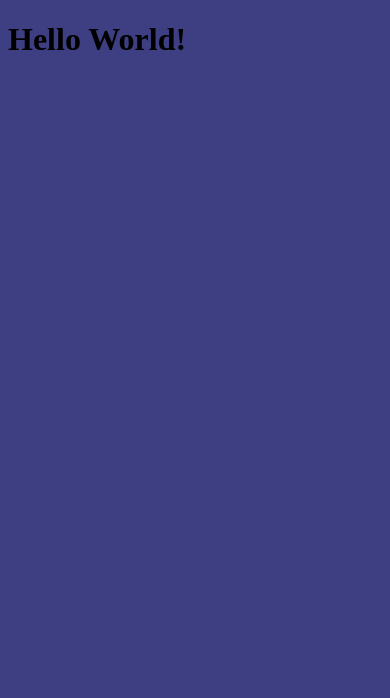
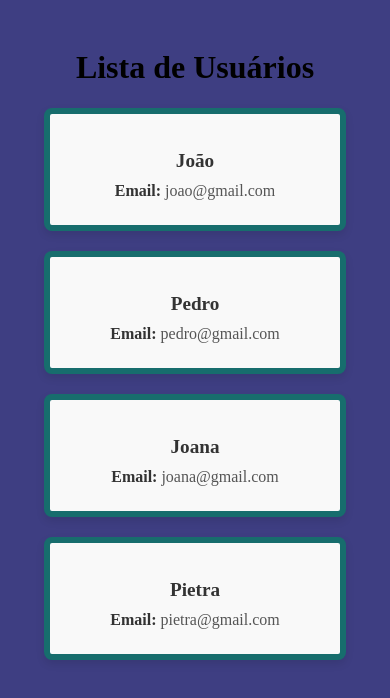
Before and after one commit to Sabrina-Marks/desafio-taqtile, a React (Vite) app in the folder taqtile/: page /users in a window 390 px wide. Shown: the top 698 px of the page. Built offline with nearby package versions, Linux system fonts and the light colour scheme.

Commit message:
Adding user screen and responsiveness

```diff
--- a/taqtile/src/pages/Login/Login.css
+++ b/taqtile/src/pages/Login/Login.css
@@ -51,3 +51,17 @@ body {
 .button-login:hover {
   background-color: blueviolet;
 }
+
+@media (max-width: 480px) {
+  .container-login {
+    width: 100%;
+    padding: 10px;
+  }
+}
+
+@media (max-width: 768px) {
+  .container-login {
+    width: 90%;
+     padding: 15px;
+ }
+}
--- /dev/null
+++ b/taqtile/src/pages/Users/Users.css
@@ -0,0 +1,44 @@
+.users-container {
+    display: flex;
+    flex-direction: column;
+    align-items: center;
+    padding: 20px;
+}
+
+.cards-container {
+    display: flex;
+    flex-wrap: wrap;
+    gap: 20px;
+    justify-content: center;
+}
+
+.card {
+    background-color: #f9f9f9;
+    border: 6px solid rgb(23, 109, 109);
+    border-radius: 8px;
+    box-shadow: 0 4px 8px rgba(0, 0, 0, 0.1);
+    padding: 20px;
+    width: 250px;
+    text-align: center;
+    transition: transform 0.3s ease;
+}
+
+.card:hover {
+    transform: scale(1.05);
+}
+
+.card-title {
+    font-size: 1.2rem;
+    margin-bottom: 10px;
+    color: #333;
+}
+
+.card p {
+    margin: 5px 0;
+    font-size: 1rem;
+    color: #555;
+}
+
+.card strong {
+    color: #333;
+}
--- a/taqtile/src/pages/Users/Users.tsx
+++ b/taqtile/src/pages/Users/Users.tsx
@@ -1,7 +1,28 @@
-import React from 'react';
+import React from 'react'
+import './Users.css'
 
-const Users = () => {
-  return <h1>Hello World!</h1>;
-};
+function Users() {
+
+  const users = [
+    { id: 1, username: 'João', email: 'joao@gmail.com' },
+    { id: 2, username: 'Pedro', email: 'pedro@gmail.com' },
+    { id: 3, username: 'Joana', email: 'joana@gmail.com' },
+    { id: 4, username: 'Pietra', email: 'pietra@gmail.com' }
+  ];
+
+  return (
+    <div className="users-container">
+    <h1>Lista de Usuários</h1>
+    <div className="cards-container">
+      {users.map((user) => (
+        <div className="card" key={user.id}>
+          <h2 className="card-title">{user.username}</h2>
+          <p><strong>Email:</strong> {user.email}</p>
+        </div>
+      ))}
+    </div>
+  </div>
+  );
+}
 
 export default Users;
```
